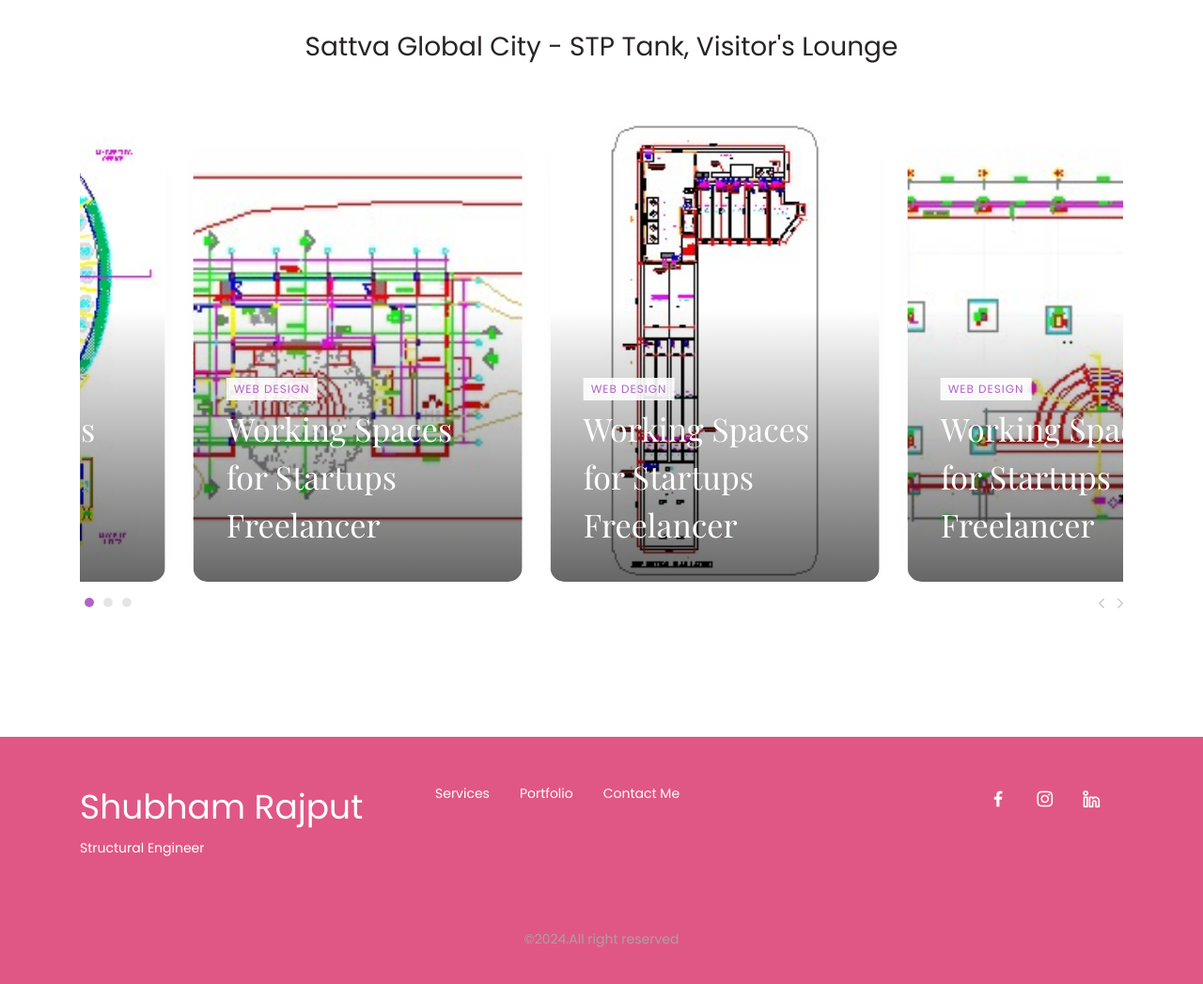
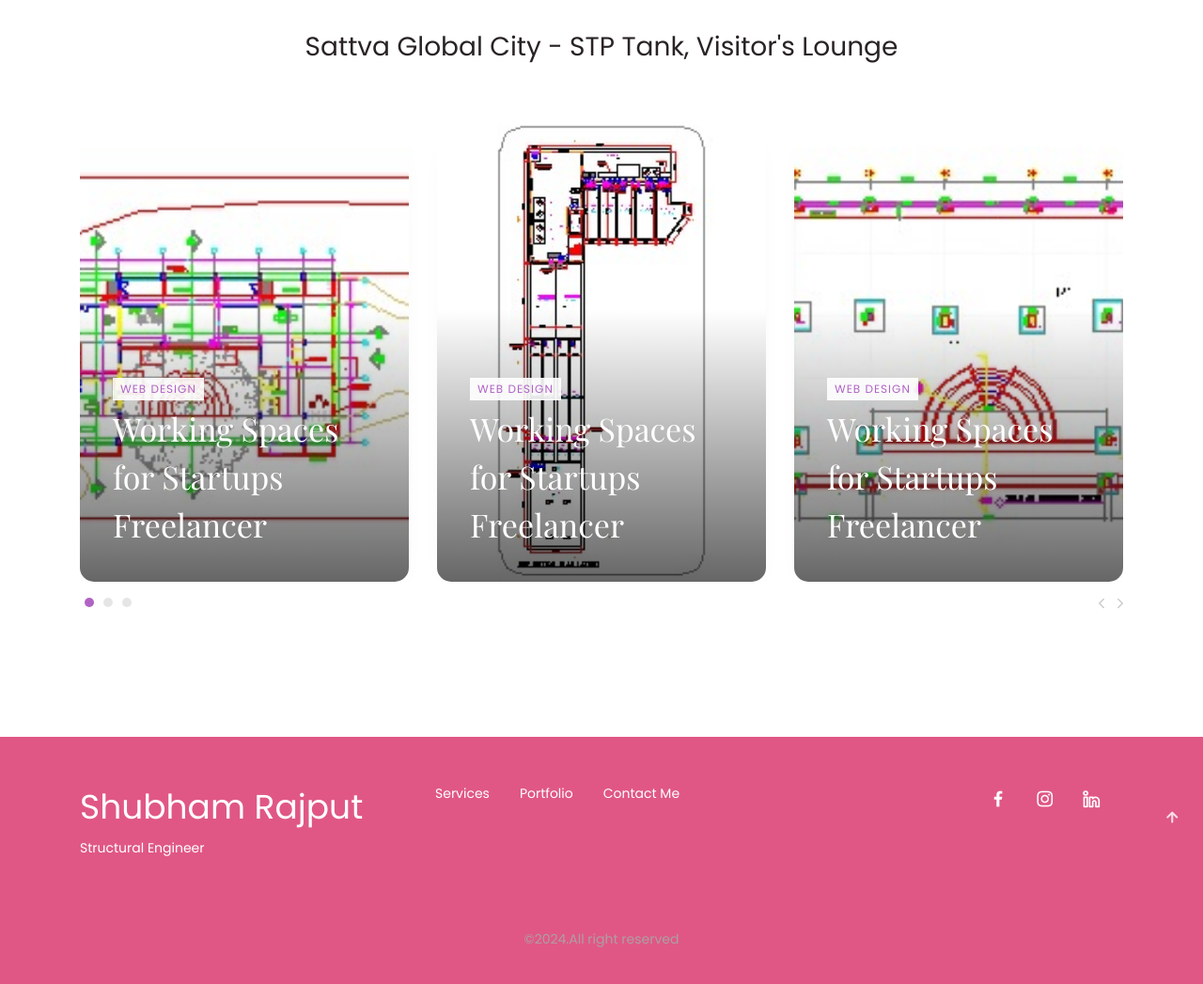
Before and after one commit to shubham-rajput15/portfolio-latest, a plain HTML site: page sattva-gallery.html in a window 1280 px wide. Shown: the part 69-1116 px from the top of the page at 94% size. Drawn offline with nearby package versions, Linux system fonts and the light colour scheme; files that its build step writes are made by us from their sources; a web font is replaced by a local one.

Commit message:
Update sattva-gallery.html

```diff
--- a/sattva-gallery.html
+++ b/sattva-gallery.html
@@ -235,6 +235,16 @@
         </div>
 
     </footer>
+	    <!--==================== SCROLL TOP ====================-->
+    <a href="" class="scrollup" id="scroll-up">
+        <i class="uil uil-arrow-up scrollup__icon"></i>
+    </a>
+
+    <!--==================== SWIPER JS ====================-->
+    <script src="./js/swiper-bundle.min.js"></script>
+
+    <!--==================== MAIN JS ====================-->
+    <script src="./js/main.js"></script>
 
     <script src="./js-gallery/jquery.min.js"></script>
     <script src="./js-gallery/popper.js"></script>
```
